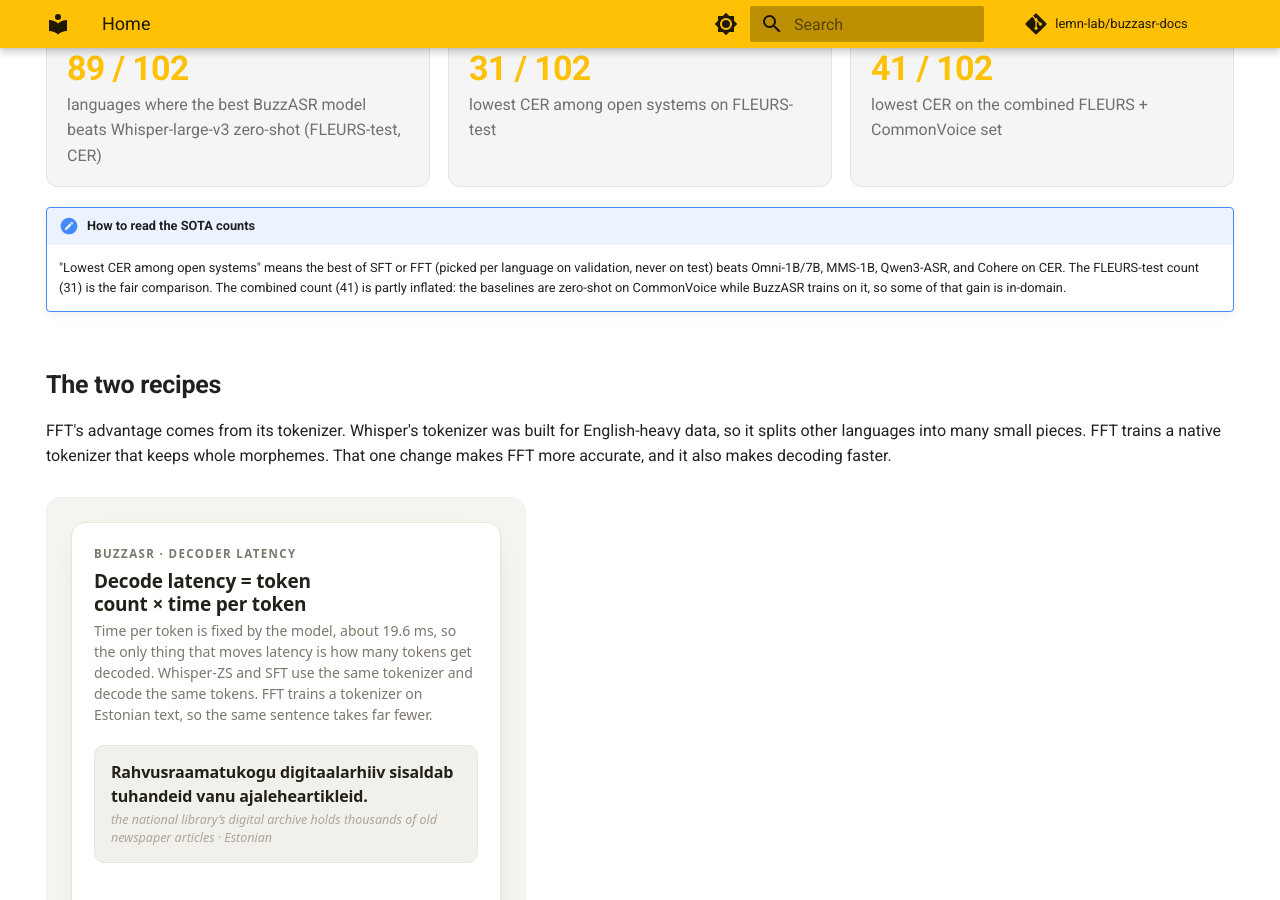
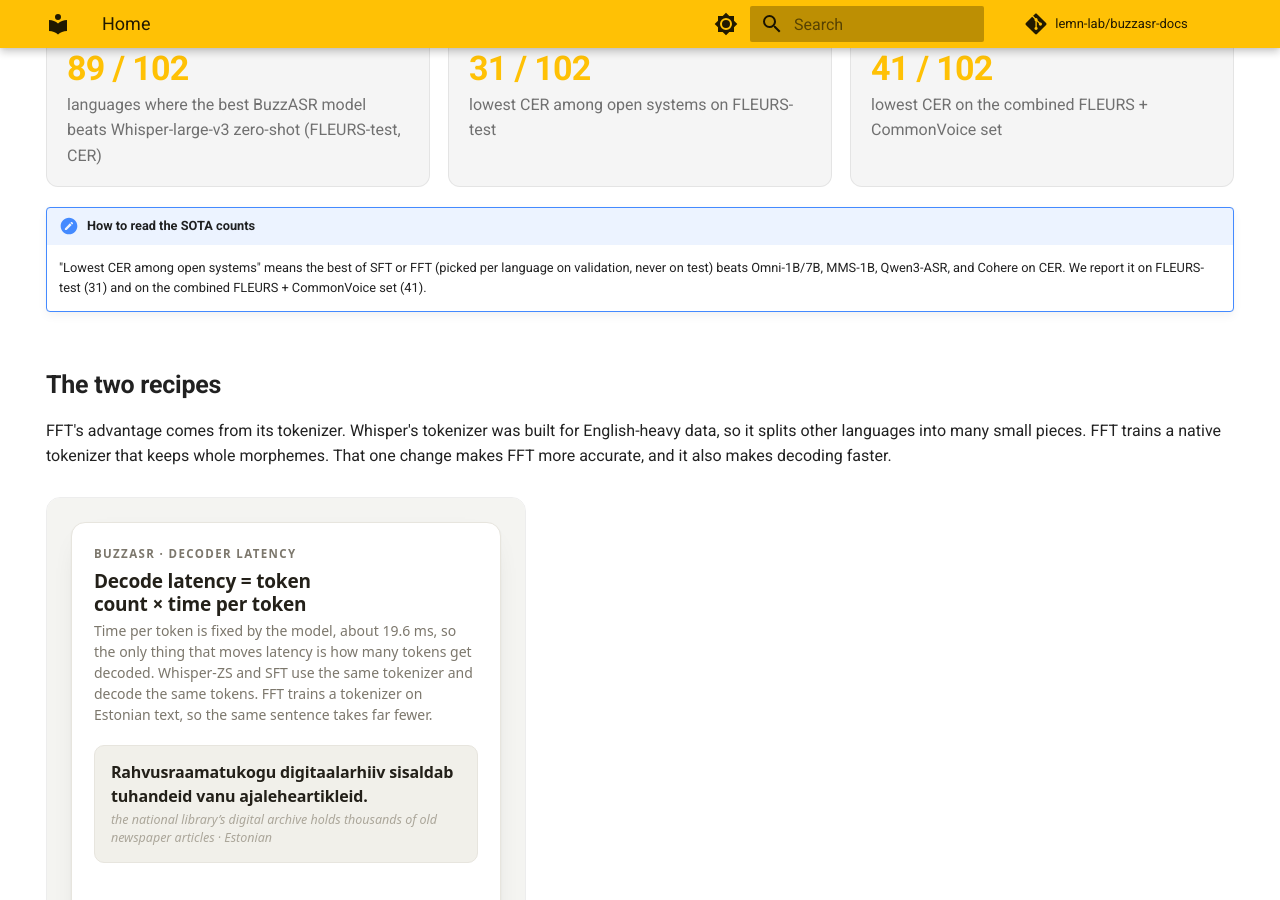
Before and after one commit to lemn-lab/buzzasr-docs, an MkDocs documentation site: the page built from docs/index.md, in a window 1280 px wide and 900 px high, scrolled down 472 px. Built offline with MkDocs 1.6.1 and Material for MkDocs 9.7.7, drawn with Linux system fonts in a browser that asks for light colours; comment, search, counter and statistics services are not loaded.

Commit message:
Drop the CommonVoice in-domain caveat from the SOTA note

```diff
--- a/docs/index.md
+++ b/docs/index.md
@@ -17,7 +17,7 @@
 </div>
 
 !!! note "How to read the SOTA counts"
-    "Lowest CER among open systems" means the best of SFT or FFT (picked per language on validation, never on test) beats Omni-1B/7B, MMS-1B, Qwen3-ASR, and Cohere on CER. The FLEURS-test count (31) is the fair comparison. The combined count (41) is partly inflated: the baselines are zero-shot on CommonVoice while BuzzASR trains on it, so some of that gain is in-domain.
+    "Lowest CER among open systems" means the best of SFT or FFT (picked per language on validation, never on test) beats Omni-1B/7B, MMS-1B, Qwen3-ASR, and Cohere on CER. We report it on FLEURS-test (31) and on the combined FLEURS + CommonVoice set (41).
 
 ## The two recipes
 
```
Also changed, not shown: docs/results.md (+1 -1 lines).
